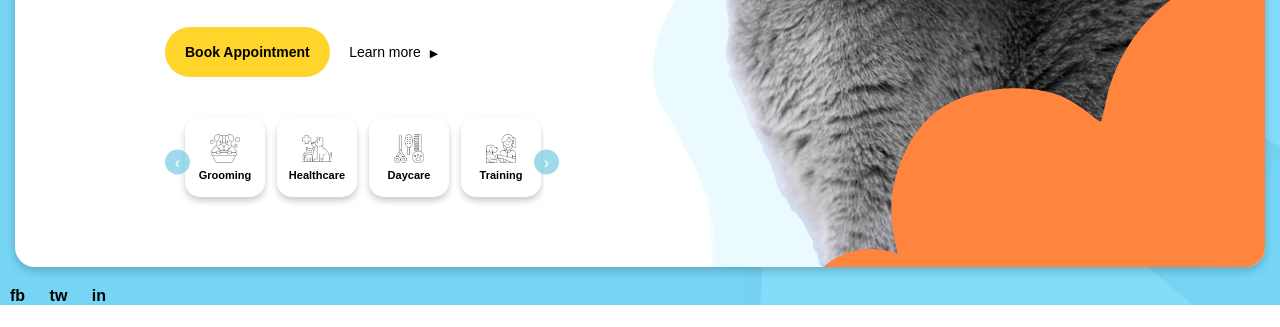
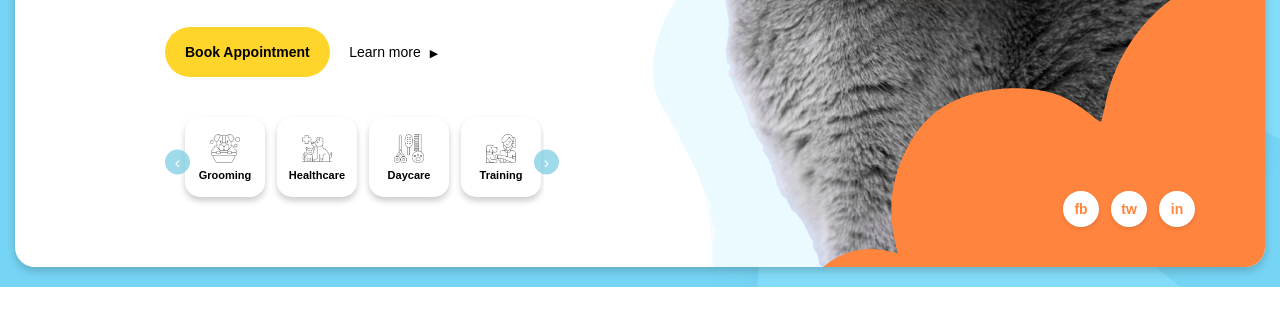
Before and after one commit to patra-patra/hero_section, a plain HTML site: page index.html in a window 1280 px wide. Shown: the part 473-800 px from the top of the page. Drawn offline with Linux system fonts and the light colour scheme; a web font is replaced by a local one.

Commit message:
Оформлены кнопки для соцсетей

```diff
--- a/index.html
+++ b/index.html
@@ -94,15 +94,14 @@
                 <div class="play-button">▶ Watch Our Video</div>
             </div>
         </section>
+        <div class="social-container">
+            <div class="social-links">
+                <a href="#">fb</a>
+                <a href="#">tw</a>
+                <a href="#">in</a>
+            </div>
+        </div>
     </div>
-
-    <footer>
-        <div class="social-links">
-            <a href="#">fb</a>
-            <a href="#">tw</a>
-            <a href="#">in</a>
-        </div>
-    </footer>
     <script src="script.js"></script>
 </body>
 </html>
--- a/style.css
+++ b/style.css
@@ -253,17 +253,40 @@ h1 {
         background: rgba(87, 175, 200, 1);
     }
 
-footer {
-    margin-top: 20px;
+.social-container {
+    position: absolute;
+    bottom: 40px;
+    right: 70px;
+    z-index: 4;
 }
 
-.social-links a {
-    text-decoration: none;
-    margin: 0 10px;
-    color: black;
-    font-weight: bold;
+.social-links {
+    display: flex;
+    gap: 12px;
 }
 
+    .social-links a {
+        display: flex;
+        align-items: center;
+        justify-content: center;
+        width: 36px;
+        height: 36px;
+        background: white;
+        border-radius: 50%;
+        box-shadow: 0 2px 4px rgba(0,0,0,0.1);
+        text-decoration: none;
+        color: #ff843d;
+        font-weight: bold;
+        font-size: 14px;
+        transition: all 0.3s ease;
+    }
+
+        .social-links a:hover {
+            background: #ffd52b;
+            color: white;
+            transform: translateY(-3px);
+            box-shadow: 0 4px 8px rgba(0,0,0,0.2);
+        }
 .cloud {
     position: absolute;
     right: -150px; /* Уводим облако дальше за контейнер */
```
